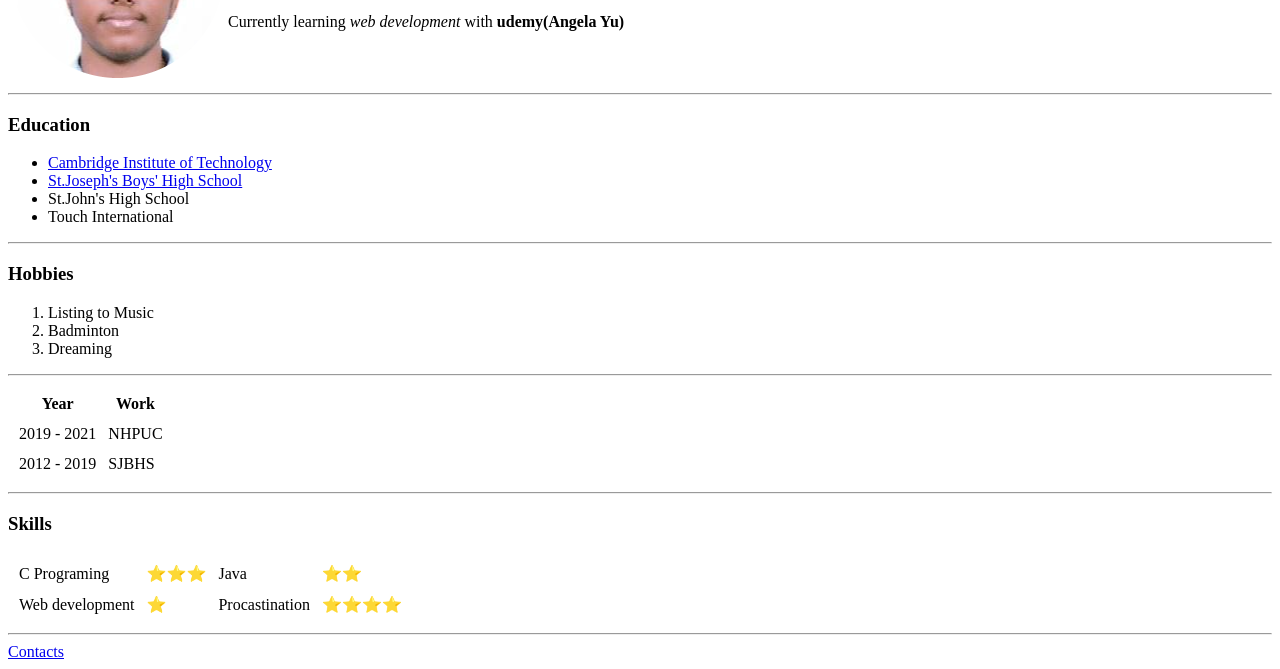
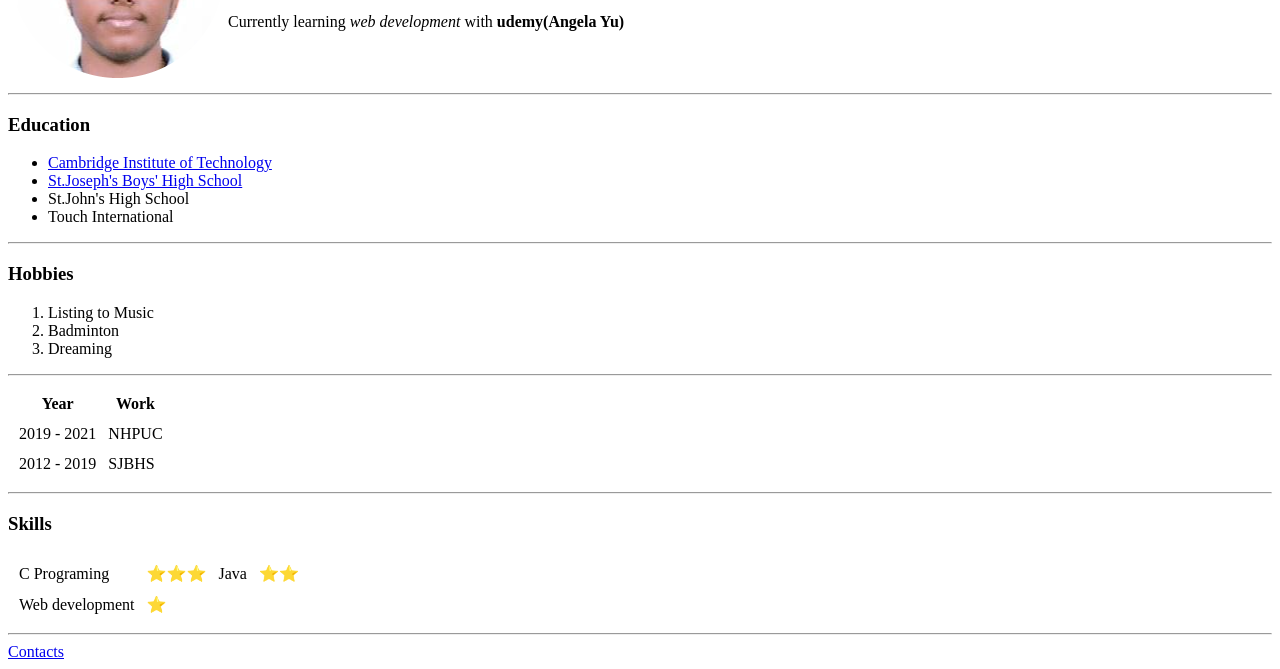
Before and after one commit to chetan123340/cv, a plain HTML site: page index.html in a window 1280 px wide. Shown: the part 146-815 px from the top of the page. Drawn offline with Linux system fonts and the light colour scheme.

Commit message:
removed procrastination

```diff
--- a/index.html
+++ b/index.html
@@ -56,7 +56,6 @@
     </tr>
     <tr>
       <td>Web development</td><td>⭐</td>
-      <td>Procastination</td><td>⭐⭐⭐⭐</td>
     </tr>
   </table>
   <hr>
```
